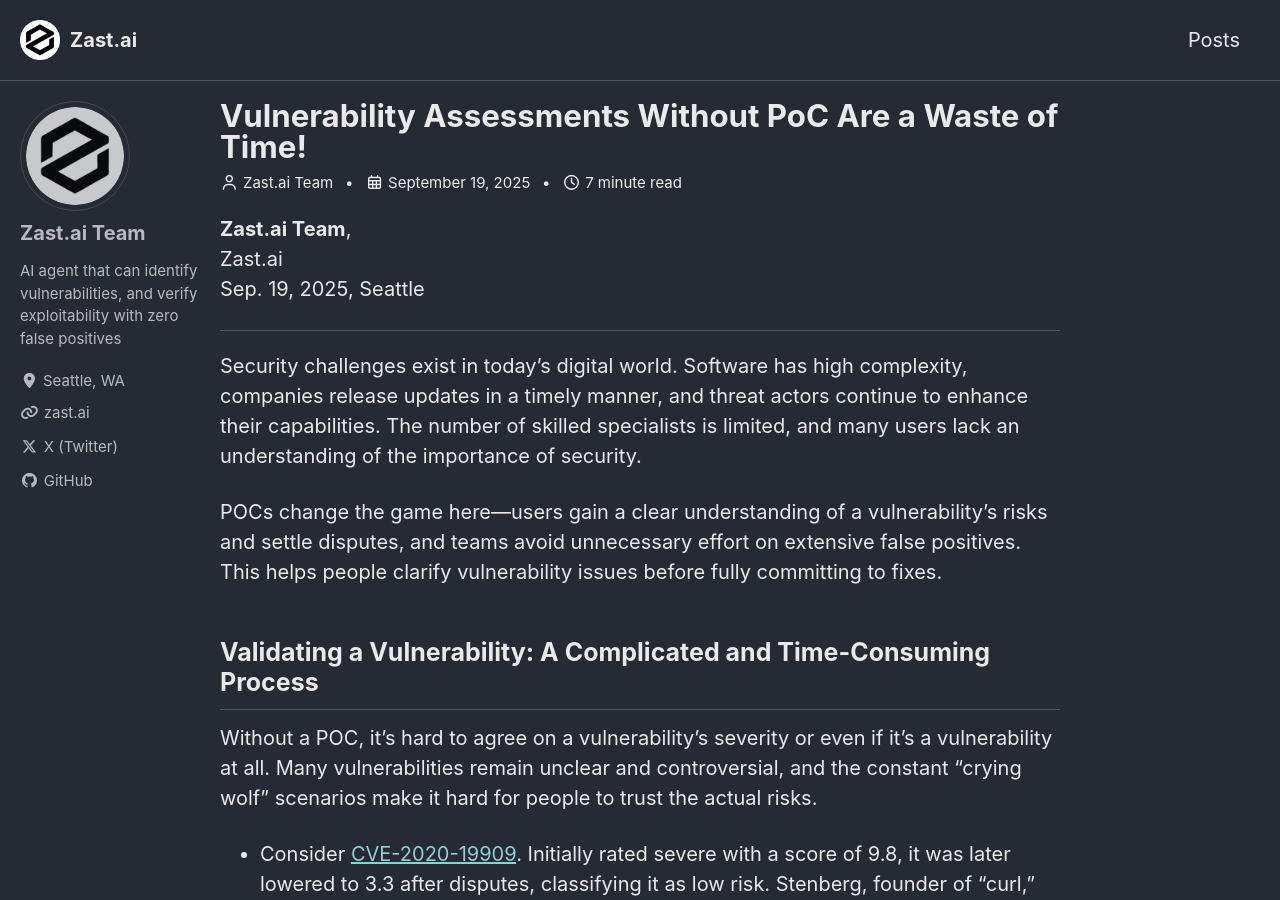
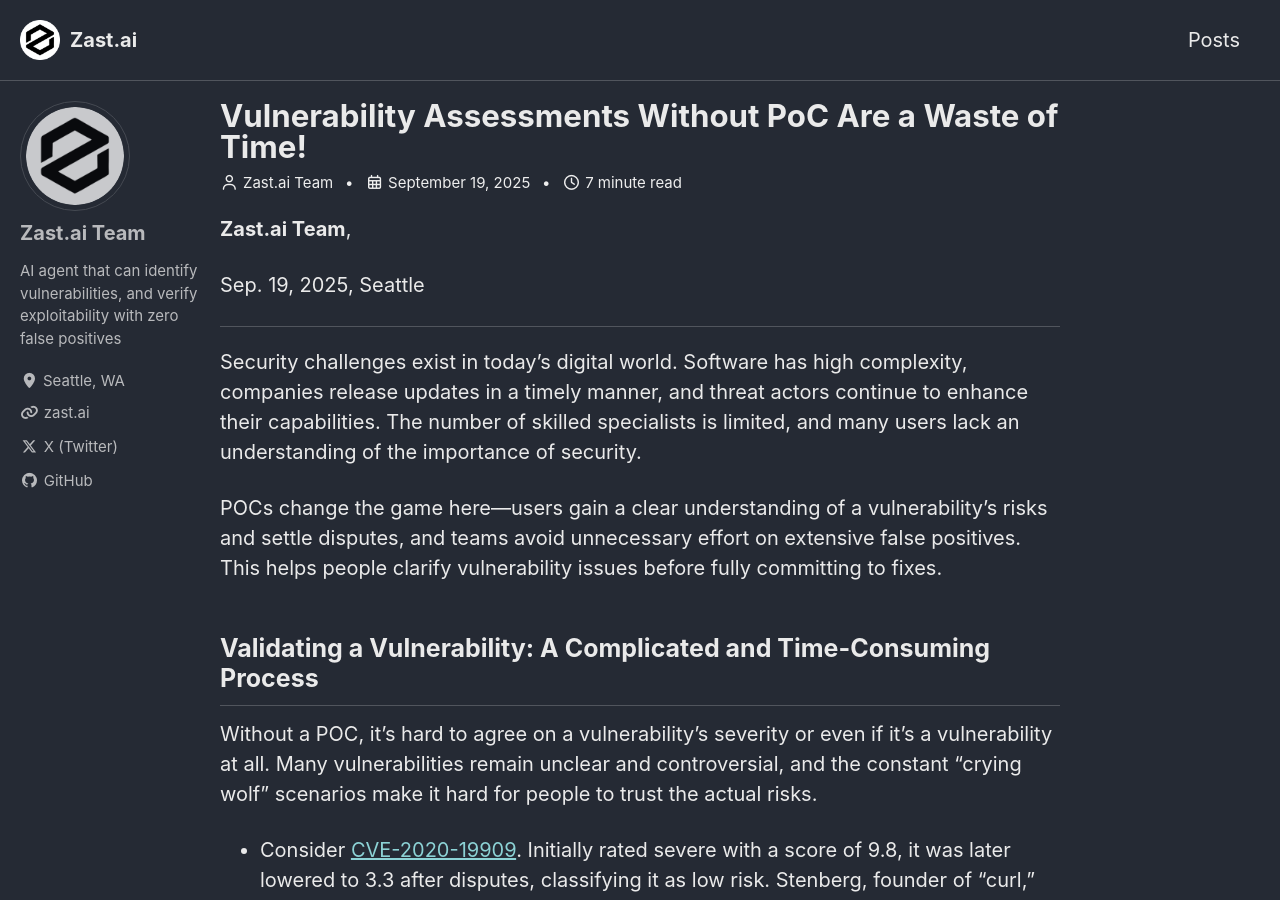
Before and after one commit to zast-ai/blog, a Jekyll site: the page built from _posts/2025-09-19-Vulnerability-Assessments-Without-PoC-Are-a-Waste-of-Time!.md, in a window 1280 px wide and 900 px high. Built offline with Jekyll 4.4.1, drawn with Linux system fonts in a browser that asks for light colours; cached includes are drawn as plain includes.

Commit message:
Release v2025.09.23.2

```diff
--- a/_posts/2025-09-19-Vulnerability-Assessments-Without-PoC-Are-a-Waste-of-Time!.md
+++ b/_posts/2025-09-19-Vulnerability-Assessments-Without-PoC-Are-a-Waste-of-Time!.md
@@ -9,7 +9,7 @@ hidden: false
 ---
 
 **Zast.ai Team**,
-Zast.ai
+
 Sep. 19, 2025, Seattle
 
 ---
```
Also changed, not shown: assets/img/Vulnerability-Assessments-Without-PoC-Are-a-Waste-of-Time!/POC-code.png, assets/img/Vulnerability-Assessments-Without-PoC-Are-a-Waste-of-Time!/vim-poc.png.
